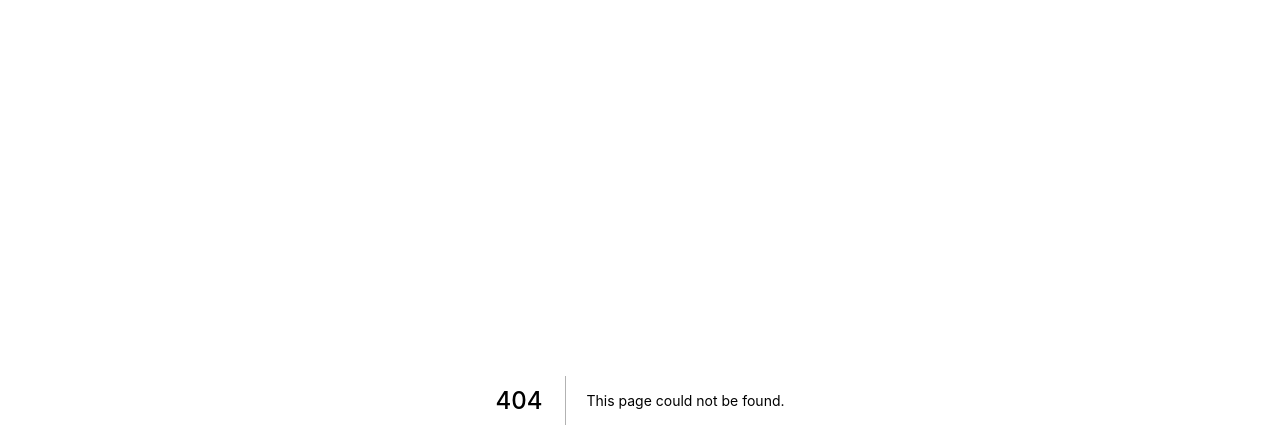
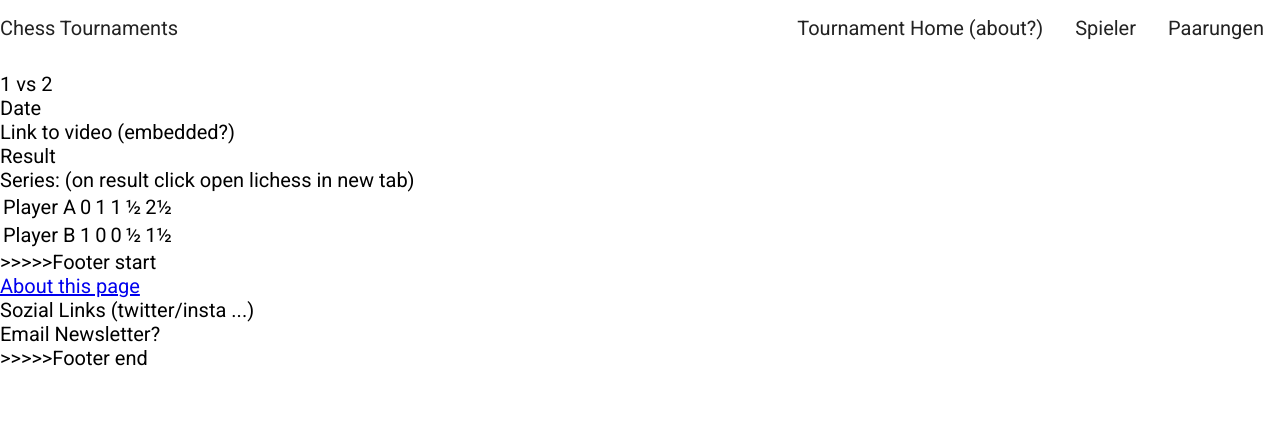
Before and after one commit to fxOne/chess-tournaments, a Next.js app: page /tournaments/hobbitInvitational/series/1 in a window 1280 px wide. Before the commit this address had no page. Shown: the top 448 px of the page. Built offline with nearby package versions, Linux system fonts and the light colour scheme.

Commit message:
add basic logic for games

```diff
--- /dev/null
+++ b/pages/tournaments/hobbitInvitational/series/[game].tsx
@@ -0,0 +1,73 @@
+import { GetStaticPathsResult, GetStaticPropsContext, GetStaticPropsResult } from 'next';
+
+import HobbitsPageFrame from '../../../../components/Tournaments/hobbitInvitational/HobbitsPageFrame';
+import { Match } from '../../../../data/Interfaces';
+import { ReactElement } from 'react';
+import { matches } from '../../../../data/hobbitsInvitational/Games';
+
+interface GameProps {
+  match: Match;
+}
+
+export async function getStaticProps({
+  params,
+}: GetStaticPropsContext<{ game: string }>): Promise<GetStaticPropsResult<GameProps>> {
+  const gameId = params?.game;
+
+  if (gameId) {
+    const match = matches[+gameId];
+
+    if (match) {
+      return {
+        props: { match },
+      };
+    }
+  }
+
+  return {
+    notFound: true,
+  };
+}
+
+export async function getStaticPaths(): Promise<GetStaticPathsResult> {
+  const gameIds = Object.keys(matches);
+
+  return {
+    fallback: false,
+    paths: gameIds.map((game) => ({ params: { game } })),
+  };
+}
+
+export default function Game({ match }: GameProps): ReactElement {
+  return (
+    <HobbitsPageFrame title={'Game 1'}>
+      {match.player1} vs {match.player2}
+      <br />
+      Date
+      <br />
+      Link to video (embedded?)
+      <br />
+      Result
+      <br />
+      Series: (on result click open lichess in new tab)
+      <table>
+        <tr>
+          <td>Player A</td>
+          <td>0</td>
+          <td>1</td>
+          <td>1</td>
+          <td>&frac12;</td>
+          <td>2&frac12;</td>
+        </tr>
+        <tr>
+          <td>Player B</td>
+          <td>1</td>
+          <td>0</td>
+          <td>0</td>
+          <td>&frac12;</td>
+          <td>1&frac12;</td>
+        </tr>
+      </table>
+    </HobbitsPageFrame>
+  );
+}
```
Also changed, not shown: pages/tournaments/hobbitInvitational/series/game1.tsx (deleted, +0 -36 lines).
